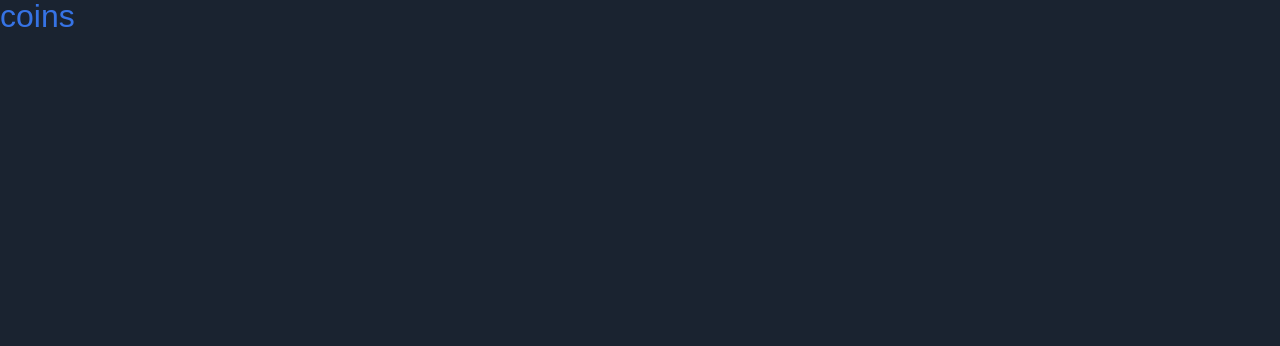
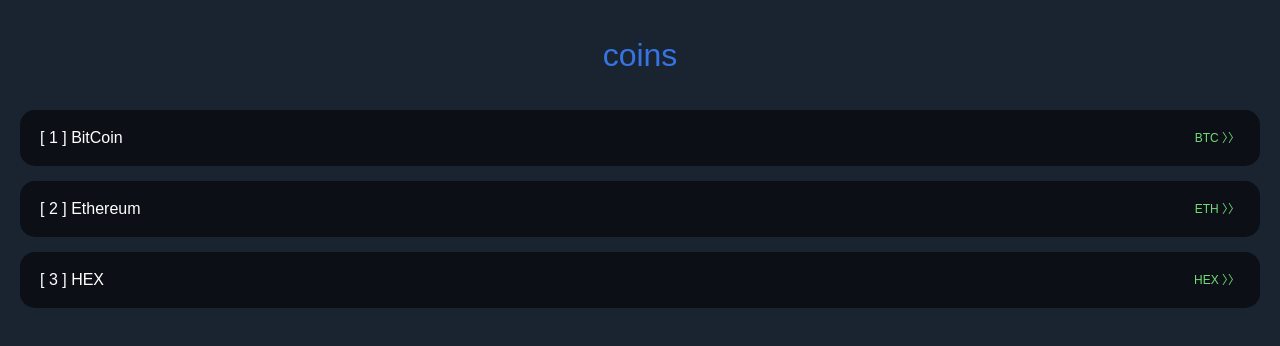
Before and after one commit to kirtimukha/rjs-coin, a React (Create React App) app: page / in a window 1280 px wide. Shown: the top 346 px of the page. Built offline with nearby package versions, Linux system fonts and the light colour scheme.

Commit message:
[U] 가상의 array로 map list 만들기

```diff
--- a/src/routes/Coins.tsx
+++ b/src/routes/Coins.tsx
@@ -1,13 +1,86 @@
 import React from "react";
 import styled from "styled-components";
+import {Link} from "react-router-dom";
+
+const Container = styled.div`
+	padding: 0 20px;
+`
 const Title = styled.h1`
+
+	font-size: 2em;
 	color: ${(prop) => prop.theme.accentColor};
-	font-size: 2em;
 `
+const Header = styled.div`
+	display: flex;
+	justify-content: center;
+	align-items: center;
+	height: 10vh;
+	margin-top:15px;
+	margin-bottom:15px;
+`
+
+const CoinList =styled.ul`
+
+`
+const Coin = styled.li`
+	display: flex;
+	align-items: center;
+
+
+	margin-bottom: 15px;
+	border-radius: 15px;
+	line-height: 1.5;
+	color:${(prop) => prop.theme.cardColor};
+	background: ${(prop) => prop.theme.bgCardColor};
+	a{ display: flex; align-items: center; justify-content:space-between; width:100%;height: 100%;  padding: 16px 20px; color:inherit; text-decoration: none;
+		transition: color .25s ease-in-out;
+		small{font-size: 0.75em; color:${(prop) => prop.theme.smallColor};}
+		&:hover{color: ${prop => prop.theme.accentColor} }
+	}
+`
+const coins = [
+	{
+		id : "Bit-boin",
+		name: "BitCoin",
+		symbol : "BTC",
+		rank: 1,
+		is_new: false ,
+		is_actibe: true,
+		type: "coin"
+	},
+	{
+		id : "eth-ethereum",
+		name: "Ethereum",
+		symbol : "ETH",
+		rank: 2,
+		is_new: false ,
+		is_actibe: true,
+		type: "coin"
+	},
+	{
+		id : "hex-hex",
+		name: "HEX",
+		symbol : "HEX",
+		rank: 3,
+		is_new: false ,
+		is_actibe: true,
+		type: "token"
+	},
+]
 const Coins = () => {
 	return (
+<Container>
+	<Header><Title>coins</Title></Header>
+	<CoinList >
+		{coins.map ( coin =>
+			<Coin key={coin.id}>
+				<Link to={`/${coin.id}`}>
+					[ {coin.rank} ]	{coin.name} <small>{coin.symbol} 〉〉</small>
+				</Link>
+			</Coin> )}
+	</CoinList>
+</Container>
 
-			<Title>coins</Title>
 
 	);
 };
--- a/src/theme.ts
+++ b/src/theme.ts
@@ -1,7 +1,10 @@
 import { DefaultTheme } from "styled-components";
 export const theme: DefaultTheme = {
-	textColor: "#6d758e",
+	cardColor: "#fff",
+	smallColor: "#73db76",
+	textColor: "#8da2f1",
 	bgColor: "#1A2330",
+	bgCardColor: "#0c1016",
 	accentColor:"#3673e5"
 };
 // export const theme: DefaultTheme = {
```
Also changed, not shown: src/style.d.ts (+5 -2 lines).
